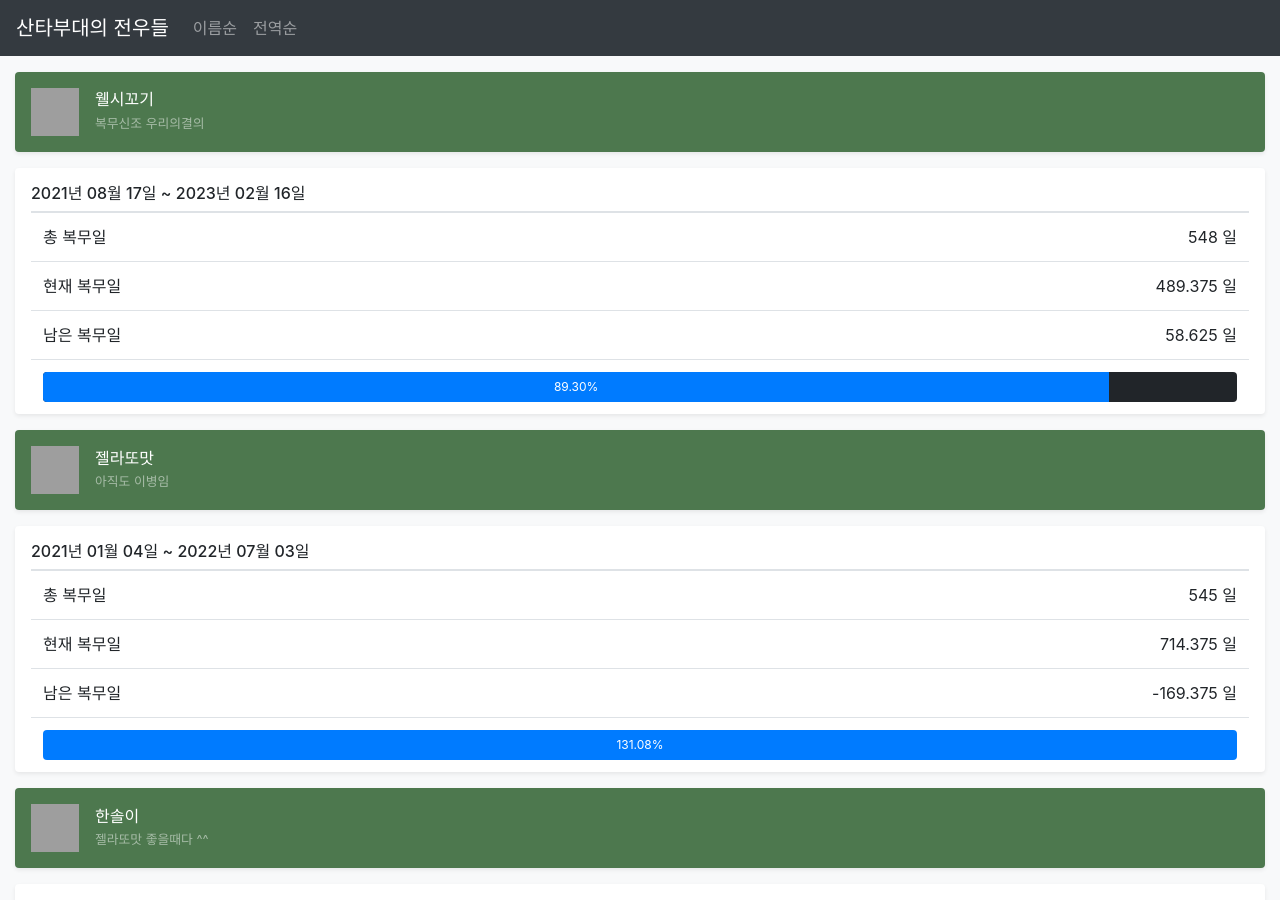
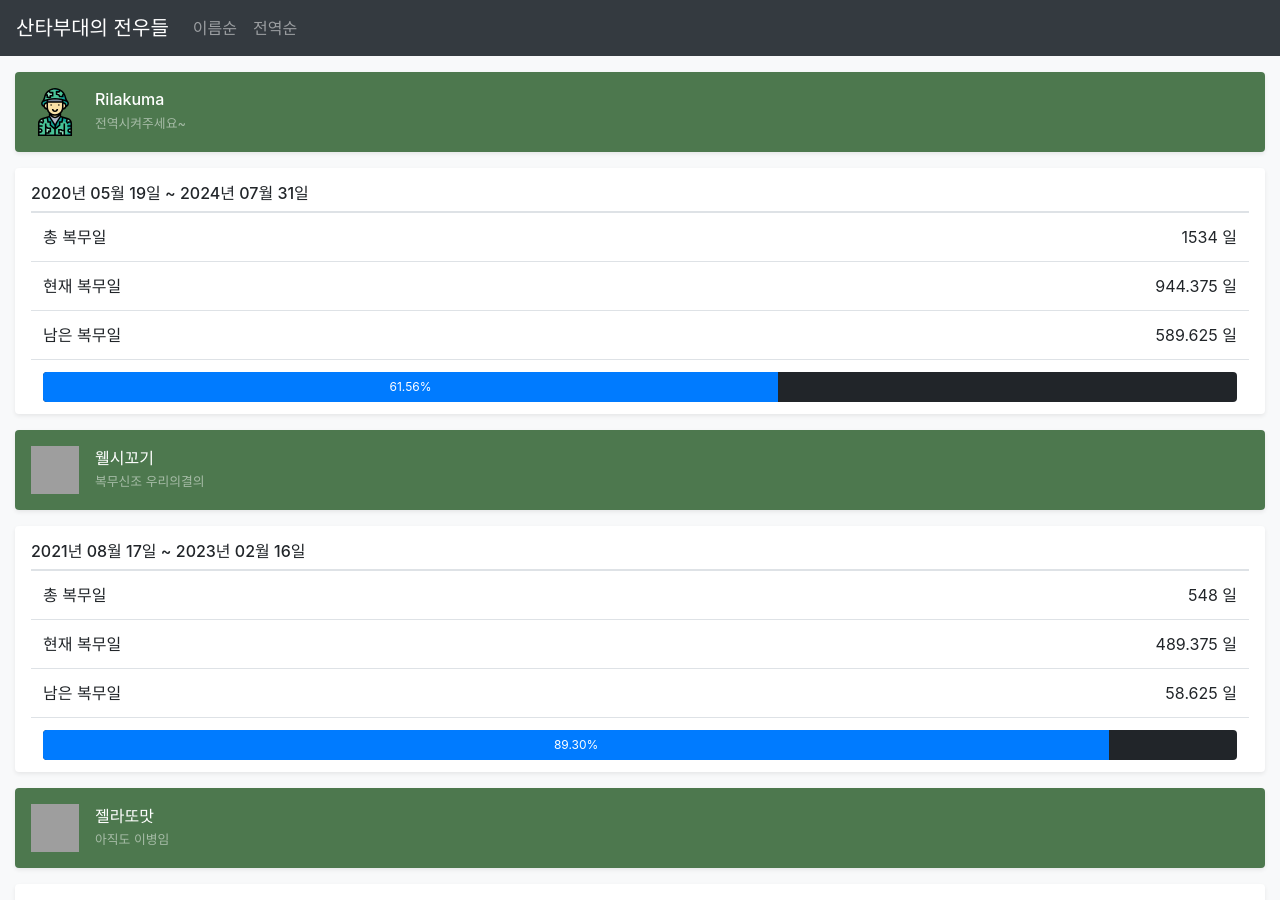
Before and after one commit to ff14santa/mil, a Jekyll site: the page built from index.html, in a window 1280 px wide and 900 px high. Built offline with Jekyll 4.4.1, drawn with Linux system fonts in a browser that asks for light colours; nearby versions of some CDN libraries; grey boxes are pictures that could not be loaded.

Commit message:
Rilakuma님 추가

```diff
--- a/_data/members.yml
+++ b/_data/members.yml
@@ -1,3 +1,9 @@
+- name: Rilakuma
+  start: 2020-05-19
+  end: 2024-07-31
+  description: 전역시켜주세요~
+  image:
+
 - name: 웰시꼬기
   start: 2021-08-17
   end: 2023-02-16
```
